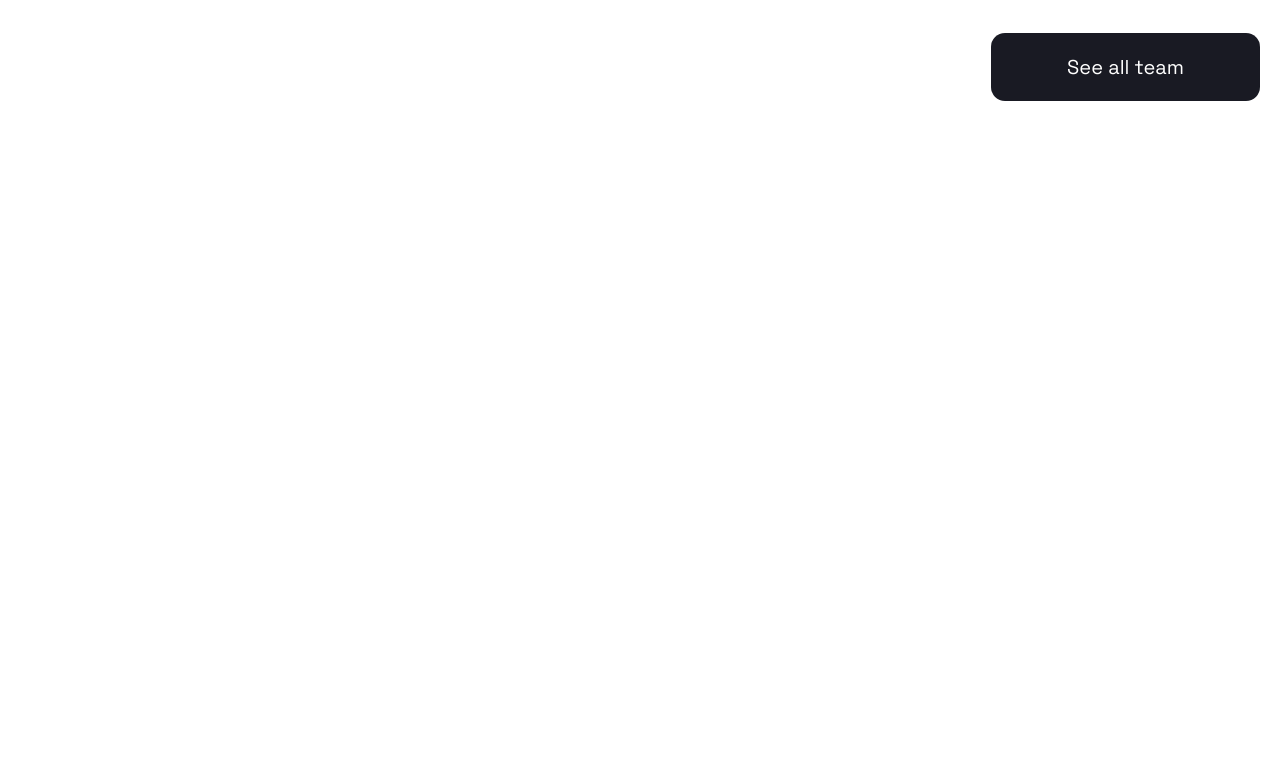
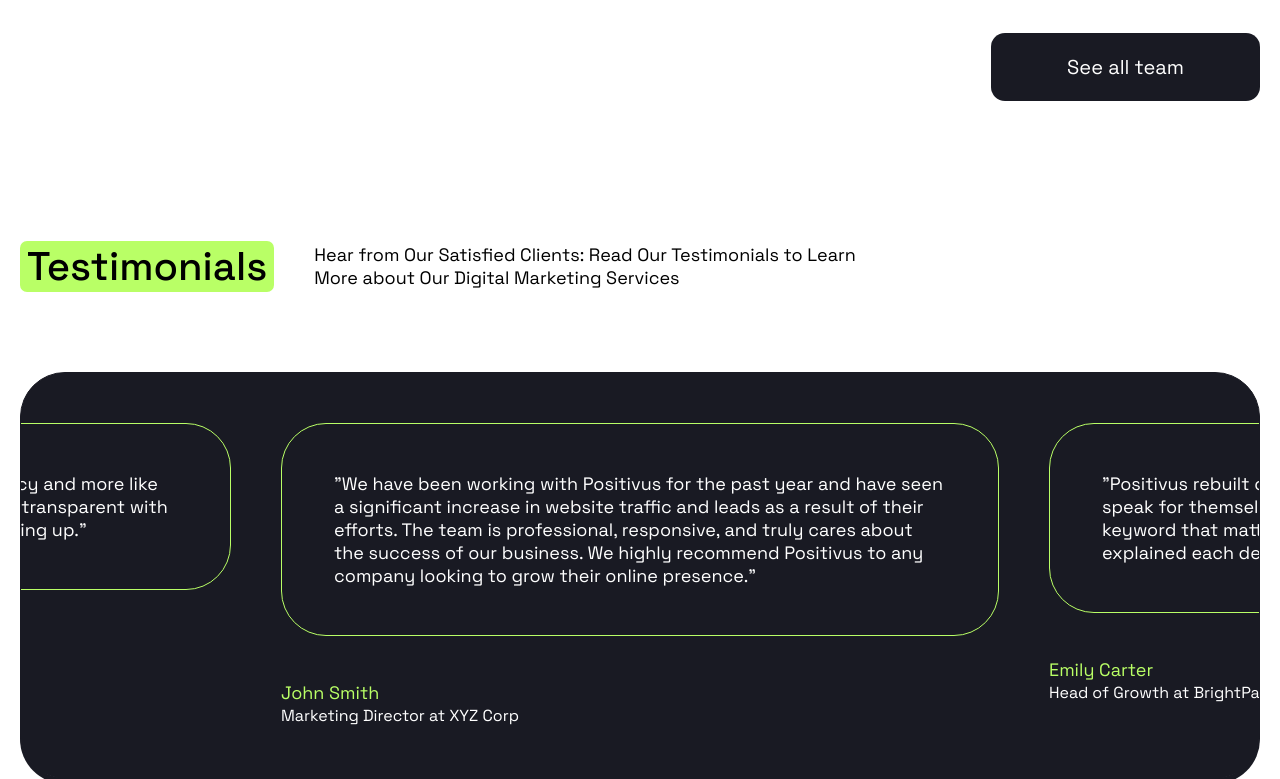
Before and after one commit to btldn/positivius-landing, a Next.js app: page / in a window 1280 px wide. Shown: the part 5767-6546 px from the top of the page. Before the commit the page ends 5868 px from the top, so only its background shows below. Built offline with nearby package versions, Linux system fonts and the light colour scheme.

Commit message:
wip: testimonial section

```diff
--- /dev/null
+++ b/app/components/blocks/Testimonial.tsx
@@ -0,0 +1,20 @@
+
+type TestimonialProps = {
+  quote: string;
+  author: string;
+  role: string;
+}
+
+export default function Testimonial ({ quote, author, role }: TestimonialProps) {
+  return (
+    <div className=''>
+      <div className=' px-[52px] py-[48px] border border-(--color-accent) rounded-[45px] mb-[45px] max-h-[250px] h-full box-border'>
+        <p className='text-p'>&#34;{quote}&#34;</p>
+      </div>
+      <div>
+        <p className='text-p text-(--color-accent)'>{author}</p>
+        <p>{role}</p>
+      </div>
+    </div>
+  )
+}
--- /dev/null
+++ b/app/components/sections/Testimonials.tsx
@@ -0,0 +1,78 @@
+"use client"
+
+import Heading from "@/app/components/blocks/Heading";
+import Card from "@/app/components/ui/Card";
+import Testimonial from "@/app/components/blocks/Testimonial";
+import { Swiper, SwiperSlide } from 'swiper/react';
+import { Navigation, Pagination } from 'swiper/modules';
+import 'swiper/css';
+import 'swiper/css/navigation';
+import 'swiper/css/pagination';
+
+
+type TestimonialCard = {
+  quote: string;
+  author: string;
+  role: string;
+}
+
+const testimonials: TestimonialCard[] = [
+  {
+    quote: "We have been working with Positivus for the past year and have seen a significant increase in website traffic and leads as a result of their efforts. The team is professional, responsive, and truly cares about the success of our business. We highly recommend Positivus to any company looking to grow their online presence.",
+    author: "John Smith",
+    role: "Marketing Director at XYZ Corp",
+  },
+  {
+    quote: "Positivus rebuilt our SEO strategy from the ground up and the results speak for themselves — we now rank on the first page for every keyword that matters to us. What stood out was how clearly they explained each decision along the way.",
+    author: "Emily Carter",
+    role: "Head of Growth at BrightPath",
+  },
+  {
+    quote: "Our paid search spend was bleeding money before we brought Positivus on board. Within two months they cut our cost per lead in half while doubling volume. I wish we had found them sooner.",
+    author: "Daniel Reyes",
+    role: "Founder at Loop Interiors",
+  },
+  {
+    quote: "The content team at Positivus just gets our voice. Every article reads like someone from our company wrote it, and organic traffic has climbed every single month since we started.",
+    author: "Priya Nair",
+    role: "Content Lead at Northwind Analytics",
+  },
+  {
+    quote: "Working with Positivus feels less like hiring an agency and more like adding a marketing department. They are proactive, transparent with reporting, and genuinely invested in our numbers going up.",
+    author: "Marcus Feld",
+    role: "CEO at Harbor & Co",
+  },
+]
+
+export default function Testimonials () {
+  return (
+    <div className='section-wrapper'>
+      <Heading title="Testimonials" subtitle='Hear from Our Satisfied Clients: Read Our Testimonials to Learn More about Our Digital Marketing Services' />
+      <Card variant='black' className='px-0'>
+        <div className='overflow-hidden'>
+          <Swiper
+            modules={[Navigation, Pagination]}
+            spaceBetween={50}
+            slidesPerView={1}
+            slidesOffsetBefore={260}
+            slidesOffsetAfter={260}
+            loop={true}
+            navigation={{
+              nextEl: ".swiper-button-next",
+              prevEl: ".swiper-button-prev",
+            }}
+            pagination={{
+              el: ".swiper-pagination",
+              clickable: true,
+            }}
+          >
+            {testimonials.map((testimonial: TestimonialCard, index) => (
+              <SwiperSlide key={index}><Testimonial author={testimonial.author} quote={testimonial.quote} role={testimonial.role}/></SwiperSlide>
+            ))}
+          </Swiper>
+
+        </div>
+      </Card>
+    </div>
+  )
+}
--- a/app/page.tsx
+++ b/app/page.tsx
@@ -5,6 +5,7 @@ import Proposal from "@/app/components/sections/Proposal";
 import Cases from "@/app/components/sections/Cases";
 import Process from "@/app/components/sections/Process";
 import Team from "@/app/components/sections/Team";
+import Testimonials from "@/app/components/sections/Testimonials";
 
 export default function Home() {
   return (
@@ -16,6 +17,7 @@ export default function Home() {
       <Cases />
       <Process />
       <Team />
+      <Testimonials />
     </>
   );
 }
--- a/package.json
+++ b/package.json
@@ -11,7 +11,8 @@
   "dependencies": {
     "next": "16.3.4",
     "react": "19.2.8",
-    "react-dom": "19.2.8"
+    "react-dom": "19.2.8",
+    "swiper": "^14.2.0"
   },
   "devDependencies": {
     "@tailwindcss/postcss": "^4",
```
Also changed, not shown: 1 other file (tests, documents, lock files or other folders).
